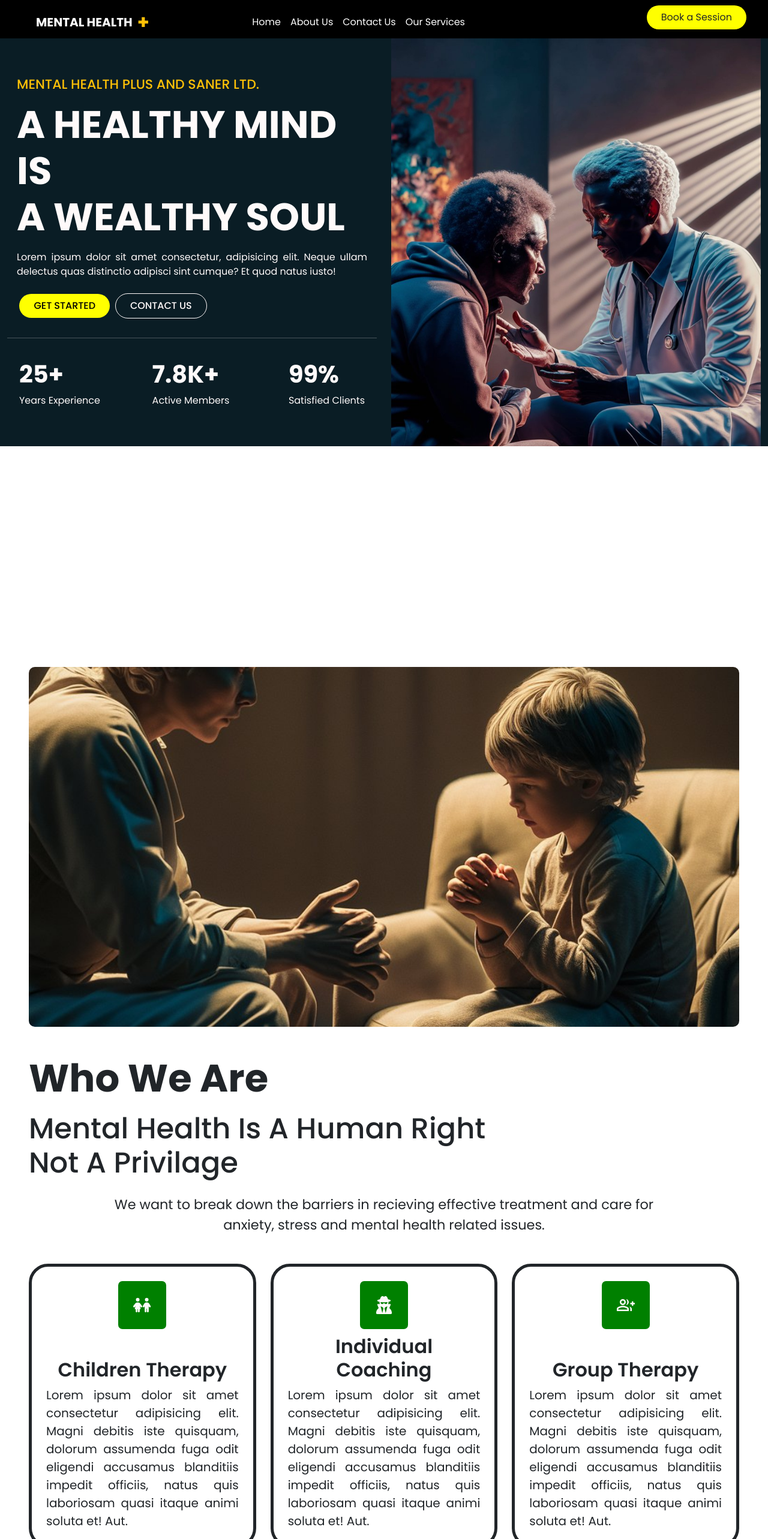
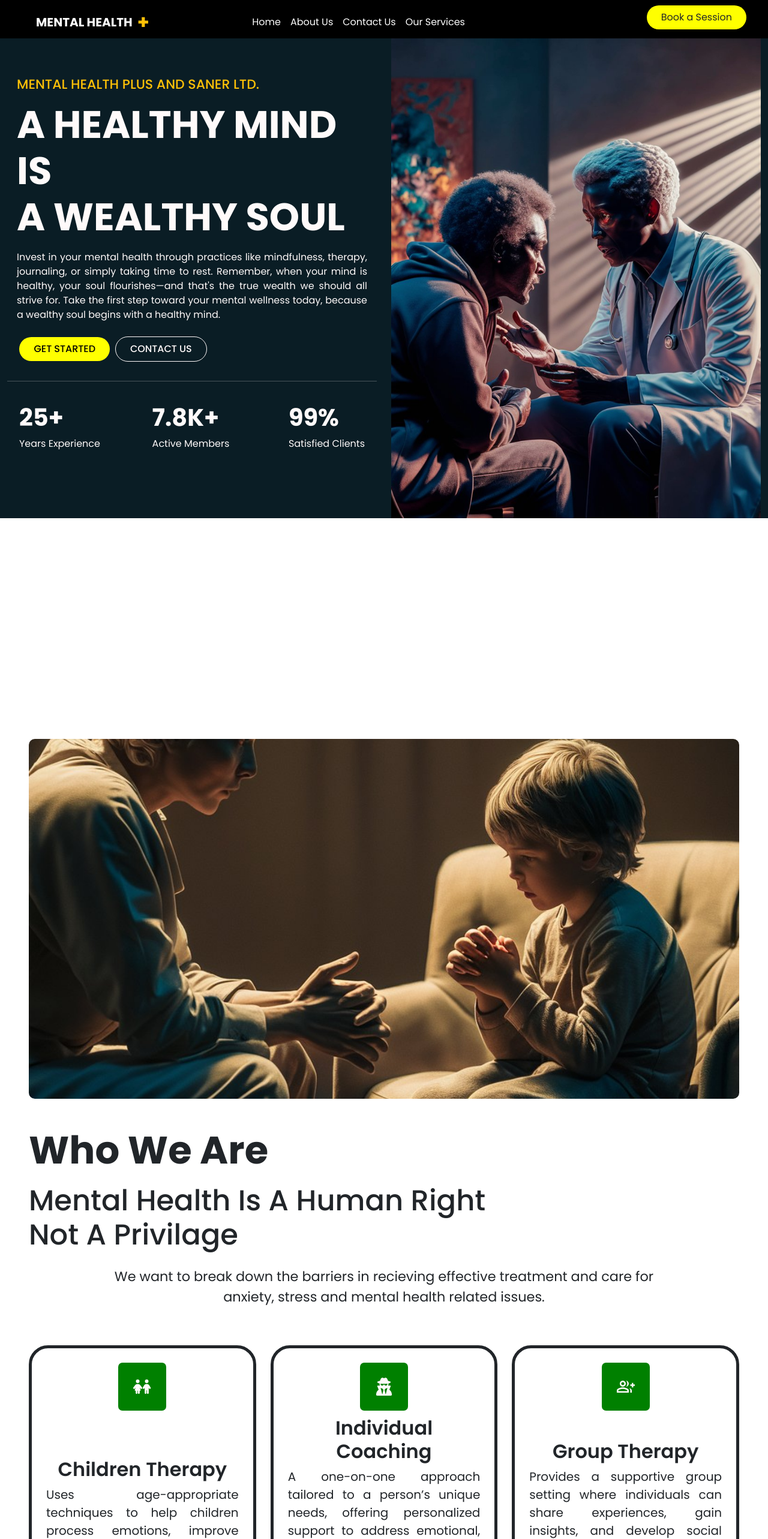
Before and after one commit to AllSparkTech100/Saner-Ltd-Website, a React (Vite) app: page / in a window 1280 px wide. Shown: the top 2566 px of the page at 60% size. Built offline with nearby package versions, Linux system fonts and the light colour scheme.

Commit message:
Updated UI/UX

```diff
--- a/src/Components/NavHead.jsx
+++ b/src/Components/NavHead.jsx
@@ -17,7 +17,7 @@ function NavHead() {
           <Container fluid>
             <Navbar.Brand
               href="/"
-              className="d-flex align-items-center justify-content-center text-white fw-bold ms-3 ms-md-5 ms-lg-5 text-uppercase"
+              className="d-flex align-items-center justify-content-center text-white fw-bold ms-3  ms-lg-5 text-uppercase"
             >
               Mental Health{" "}
               <span className="fw-bold text-warning fs-2 ms-2">+</span>
--- a/src/Pages/About.jsx
+++ b/src/Pages/About.jsx
@@ -81,7 +81,7 @@ function About() {
 
                 {/* Different Therapies */}
                 <div className="mid-options row mt-5">
-                  <div className="col-12 col-md-4 col-lg-4 mt-md-0 mt-lg-0 mt-3">
+                  <div className="col-12 col-md-12 col-lg-4 mt-md-3 mt-lg-3 mt-3">
                     <div
                       className="option card border-5 border-dark  text-center p-md-4 h-100 rounded-5 p-4"
                       data-aos="fade-up"
@@ -95,16 +95,14 @@ function About() {
                         </h5>
 
                         <p className="card-text fs-5">
-                          Lorem ipsum dolor sit amet consectetur adipisicing
-                          elit. Magni debitis iste quisquam, dolorum assumenda
-                          fuga odit eligendi accusamus blanditiis impedit
-                          officiis, natus quis laboriosam quasi itaque animi
-                          soluta et! Aut.
+                          Uses age-appropriate techniques to help children
+                          process emotions, improve behavior, and build coping
+                          skills in a supportive environment.
                         </p>
                       </div>
                     </div>
                   </div>
-                  <div className="col-12 col-md-4 col-lg-4 mt-md-0 mt-lg-0 mt-3">
+                  <div className="col-12 col-md-12 col-lg-4 mt-md-3 mt-lg-3 mt-3">
                     <div
                       className="option card border-5 border-dark  text-center p-md-4 h-100 rounded-5 p-4"
                       data-aos="fade-up"
@@ -118,16 +116,14 @@ function About() {
                         </h5>
 
                         <p className="card-text fs-5">
-                          Lorem ipsum dolor sit amet consectetur adipisicing
-                          elit. Magni debitis iste quisquam, dolorum assumenda
-                          fuga odit eligendi accusamus blanditiis impedit
-                          officiis, natus quis laboriosam quasi itaque animi
-                          soluta et! Aut.
+                          A one-on-one approach tailored to a person’s unique
+                          needs, offering personalized support to address
+                          emotional, psychological, or behavioral concerns.
                         </p>
                       </div>
                     </div>
                   </div>
-                  <div className="col-12 col-md-4 col-lg-4 mt-md-0 mt-lg-0 mt-3">
+                  <div className="col-12 col-md-12 col-lg-4 mt-md-3 mt-lg-3 mt-3">
                     <div
                       className="option card border-5 border-dark  text-center p-md-4 h-100 rounded-5 p-4"
                       data-aos="fade-up"
@@ -141,11 +137,9 @@ function About() {
                         </h5>
 
                         <p className="card-text fs-5">
-                          Lorem ipsum dolor sit amet consectetur adipisicing
-                          elit. Magni debitis iste quisquam, dolorum assumenda
-                          fuga odit eligendi accusamus blanditiis impedit
-                          officiis, natus quis laboriosam quasi itaque animi
-                          soluta et! Aut.
+                          Provides a supportive group setting where individuals
+                          can share experiences, gain insights, and develop
+                          social skills while working towards common goals.
                         </p>
                       </div>
                     </div>
@@ -173,9 +167,9 @@ function About() {
             Bringing Therapy to <br /> the Common Man
           </h4>
           <p className="my-md-3 my-2">
-            Lorem ipsum dolor, sit amet consectetur adipisicing elit. Tempora,
-            laboriosam. Itaque, officia. Incidunt esse aut officiis odit qui!
-            Illum facere repellendus porro tempora velit vero?
+            Aims to help individuals explore career options, set professional
+            goals, <br /> and overcome workplace challenges, fostering personal
+            growth and fulfillment.
           </p>
           <button className="bg-dark btn rounded-5 my-3 py-md-4 px-md-5">
             <a href="#" className="text-white">
--- a/src/Pages/Home.jsx
+++ b/src/Pages/Home.jsx
@@ -38,9 +38,12 @@ function Home() {
                 A healthy Mind is <br /> a Wealthy Soul
               </h3>
               <p className="mt-3">
-                Lorem ipsum dolor sit amet consectetur, adipisicing elit. Neque
-                ullam delectus quas distinctio adipisci sint cumque? Et quod
-                natus iusto!
+                Invest in your mental health through practices like mindfulness,
+                therapy, journaling, or simply taking time to rest. Remember,
+                when your mind is healthy, your soul flourishes—and that&apos;s
+                the true wealth we should all strive for. Take the first step
+                toward your mental wellness today, because a wealthy soul begins
+                with a healthy mind.
               </p>
               <div className="btn-carrier mt-4">
                 <div className="">
@@ -91,7 +94,14 @@ function Home() {
           <Row className="flex-md-column flex-lg-column">
             <Col md={12} sm={12} lg={12} className="mb-0 mb-md-5 mb-lg-5">
               <section>
-                <div className=" d-md-block d-lg-block middle-right-hero-image">
+                <div
+                  className=" d-md-block d-lg-block middle-right-hero-image"
+                  data-aos="zoom-in"
+                  data-aos-offset="200"
+                  data-aos-delay="10"
+                  data-aos-duration="1000"
+                  data-aos-easing="ease-in-out"
+                >
                   <img src={Counsel} alt="Child Counselling" loading="lazy" />
                 </div>
               </section>
@@ -120,7 +130,7 @@ function Home() {
 
                 {/* Different Therapies */}
                 <div className="mid-options row mt-5">
-                  <div className="col-12 col-md-4 col-lg-4 mt-md-0 mt-lg-0 mt-3">
+                  <div className="col-12 col-md-12 col-lg-4 mt-md-3 mt-lg-3 mt-3">
                     <div
                       className="option card border-5 border-dark  text-center p-md-4 h-100 rounded-5 p-4"
                       data-aos="fade-up"
@@ -134,16 +144,14 @@ function Home() {
                         </h5>
 
                         <p className="card-text fs-5">
-                          Lorem ipsum dolor sit amet consectetur adipisicing
-                          elit. Magni debitis iste quisquam, dolorum assumenda
-                          fuga odit eligendi accusamus blanditiis impedit
-                          officiis, natus quis laboriosam quasi itaque animi
-                          soluta et! Aut.
+                          Uses age-appropriate techniques to help children
+                          process emotions, improve behavior, and build coping
+                          skills in a supportive environment.
                         </p>
                       </div>
                     </div>
                   </div>
-                  <div className="col-12 col-md-4 col-lg-4 mt-md-0 mt-lg-0 mt-3">
+                  <div className="col-12 col-md-12 col-lg-4 mt-md-3 mt-lg-3 mt-3">
                     <div
                       className="option card border-5 border-dark  text-center p-md-4 h-100 rounded-5 p-4"
                       data-aos="fade-up"
@@ -157,16 +165,14 @@ function Home() {
                         </h5>
 
                         <p className="card-text fs-5">
-                          Lorem ipsum dolor sit amet consectetur adipisicing
-                          elit. Magni debitis iste quisquam, dolorum assumenda
-                          fuga odit eligendi accusamus blanditiis impedit
-                          officiis, natus quis laboriosam quasi itaque animi
-                          soluta et! Aut.
+                          A one-on-one approach tailored to a person’s unique
+                          needs, offering personalized support to address
+                          emotional, psychological, or behavioral concerns.
                         </p>
                       </div>
                     </div>
                   </div>
-                  <div className="col-12 col-md-4 col-lg-4 mt-md-0 mt-lg-0 mt-3">
+                  <div className="col-12 col-md-12 col-lg-4 mt-md-3 mt-lg-3 mt-3">
                     <div
                       className="option card border-5 border-dark  text-center p-md-4 h-100 rounded-5 p-4"
                       data-aos="fade-up"
@@ -180,11 +186,9 @@ function Home() {
                         </h5>
 
                         <p className="card-text fs-5">
-                          Lorem ipsum dolor sit amet consectetur adipisicing
-                          elit. Magni debitis iste quisquam, dolorum assumenda
-                          fuga odit eligendi accusamus blanditiis impedit
-                          officiis, natus quis laboriosam quasi itaque animi
-                          soluta et! Aut.
+                          Provides a supportive group setting where individuals
+                          can share experiences, gain insights, and develop
+                          social skills while working towards common goals.
                         </p>
                       </div>
                     </div>
@@ -212,9 +216,9 @@ function Home() {
             Bringing Therapy to <br /> the Common Man
           </h4>
           <p className="my-md-3 my-2">
-            Lorem ipsum dolor, sit amet consectetur adipisicing elit. Tempora,
-            laboriosam. Itaque, officia. Incidunt esse aut officiis odit qui!
-            Illum facere repellendus porro tempora velit vero?
+            Aims to help individuals explore career options, set professional
+            goals, <br /> and overcome workplace challenges, fostering personal
+            growth and fulfillment.
           </p>
           <button className="bg-dark btn rounded-5 my-3 py-md-4 px-md-5">
             <a href="#" className="text-white">
@@ -239,9 +243,9 @@ function Home() {
                 We want you to get the care you deserve !!!
               </h5>
               <p className="my-3" data-aos="fade-up">
-                Lorem ipsum dolor sit amet consectetur adipisicing elit.
-                Doloremnam repudiandae molestiae, similique totam ad?nam
-                repudiandae molestiae, similique totam ad?
+                Focusing on helping individuals address specific challenges,
+                such as stress, anxiety, or relationship issues, by providing a
+                safe space for open communication and guidance.
               </p>
               <ul>
                 <li data-aos="fade-left">Individuals with high stress</li>
@@ -293,8 +297,9 @@ function Home() {
           </h3>
           <div>
             <p className="text-white text-justify mt-4 mb-4">
-              Lorem ipsum, dolor sit amet consectetur adipisicing elit. Labore
-              ipsa, culpa corrupti repellendus et totam?
+              We provide a supportive group setting where individuals can share
+              experiences, gain insights, and develop social skills while
+              working towards common goals.
             </p>
           </div>
           <div>
--- a/src/Pages/Service.jsx
+++ b/src/Pages/Service.jsx
@@ -36,7 +36,7 @@ function Service() {
         </Container>
       </section>
       {/* Image with Circle */}
-      <section className="better bg-image" >
+      <section className="better bg-image">
         <div className="circle p-5 text-center" data-aos="zoom-in">
           <h2 className="text-warning text-uppercase mb-md-3 mb-1">
             Our Value
@@ -45,9 +45,9 @@ function Service() {
             Bringing Therapy to <br /> the Common Man
           </h4>
           <p className="my-md-3 my-2">
-            Lorem ipsum dolor, sit amet consectetur adipisicing elit. Tempora,
-            laboriosam. Itaque, officia. Incidunt esse aut officiis odit qui!
-            Illum facere repellendus porro tempora velit vero?
+            Aims to help individuals explore career options, set professional
+            goals, and overcome workplace challenges, fostering personal growth
+            and fulfillment.
           </p>
           <button className="bg-dark btn rounded-5 my-3 py-md-4 px-md-5">
             <a href="#" className="text-white">
@@ -72,9 +72,9 @@ function Service() {
                 We want you to get the care you deserve !!!
               </h5>
               <p className="my-3" data-aos="fade-up">
-                Lorem ipsum dolor sit amet consectetur adipisicing elit.
-                Doloremnam repudiandae molestiae, similique totam ad?nam
-                repudiandae molestiae, similique totam ad?
+                Focusing on helping individuals address specific challenges,
+                such as stress, anxiety, or relationship issues, by providing a
+                safe space for open communication and guidance.
               </p>
               <ul>
                 <li data-aos="fade-left">Individuals with high stress</li>
--- a/src/Pages/pages.scss
+++ b/src/Pages/pages.scss
@@ -5,7 +5,7 @@
   background-color: $header;
   color: $secondary;
   overflow: hidden;
-  height: 100vh !important;
+  height: 120vh !important;
   @media screen and (max-width: 575px) {
     height: 120vh !important;
   }
@@ -253,8 +253,7 @@
   .form-section {
     margin-top: 4rem;
     input {
-      background-color: $Pink;
-      border: none;
+      border: $header 1px solid;
       border-radius: 10px !important;
       &:focus {
         background-color: $secondary;
@@ -263,10 +262,10 @@
     }
 
     .text-area {
-      background-color: $Pink;
+      border: $header 1px solid;
       height: 150px;
       padding: 10px;
-      border: none;
+
       border-radius: 10px !important;
       &:focus {
         background-color: $secondary;
@@ -345,7 +344,7 @@
 @media screen and (max-width: 320px) {
   // Home Style
   .hero-carrier {
-    height: 90vh !important;
+    max-height: 120vh !important;
 
     h4 {
       font-size: 14px;
@@ -506,7 +505,7 @@
 
 @media screen and (max-width: 480px) {
   .hero-carrier {
-    height: 85vh !important;
+    height: 95vh !important;
     h4 {
       font-size: 16px;
     }
@@ -518,13 +517,12 @@
       width: 100%;
     }
     .counter {
-      // display: flex;
       align-items: center;
       justify-content: center;
       margin-top: 30px !important;
       text-align: center;
       h3 {
-        font-size: 2.5rem;
+        font-size: 3rem;
       }
     }
   }
@@ -633,6 +631,7 @@
     height: 50dvh !important;
     .contact-hero-inner {
       text-align: center;
+      margin-top: 0;
       h4 {
         font-size: 3rem !important;
       }
@@ -674,7 +673,7 @@
 }
 @media screen and (min-width: 768px) {
   .hero-carrier {
-    height: 60vh !important;
+    height: 75vh !important;
 
     h4 {
       font-size: 16px;
@@ -851,7 +850,7 @@
 
 @media screen and (min-width: 1200px) {
   .hero-carrier {
-    height: 85vh !important;
+    height: 100vh !important;
 
     h4 {
       font-size: 22px;
```
Also changed, not shown: src/Components/ContactCard.jsx (+10 -4 lines), src/Components/Feedback.jsx (+22 -32 lines), src/Components/ServiceCard.jsx (+13 -10 lines), src/Components/components.scss (+0 -15 lines), src/Pages/Contact.jsx (+6 -8 lines), 3 other files (tests, documents, lock files or other folders).
